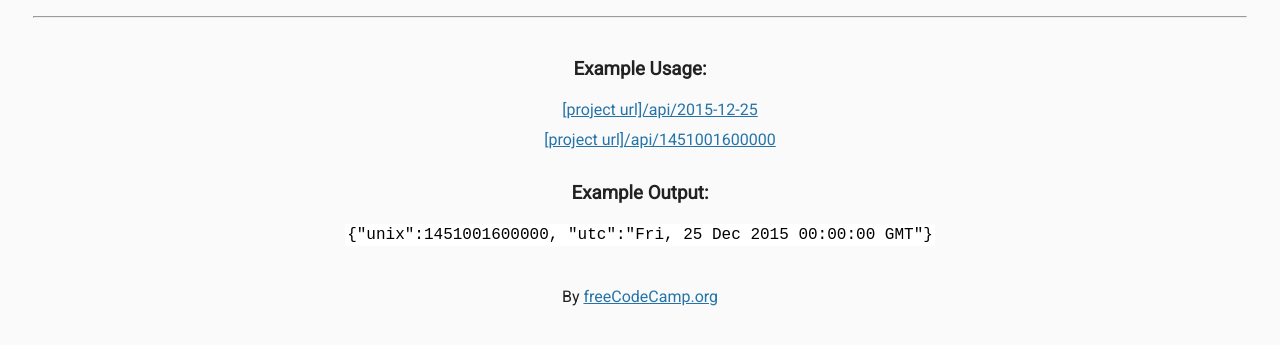
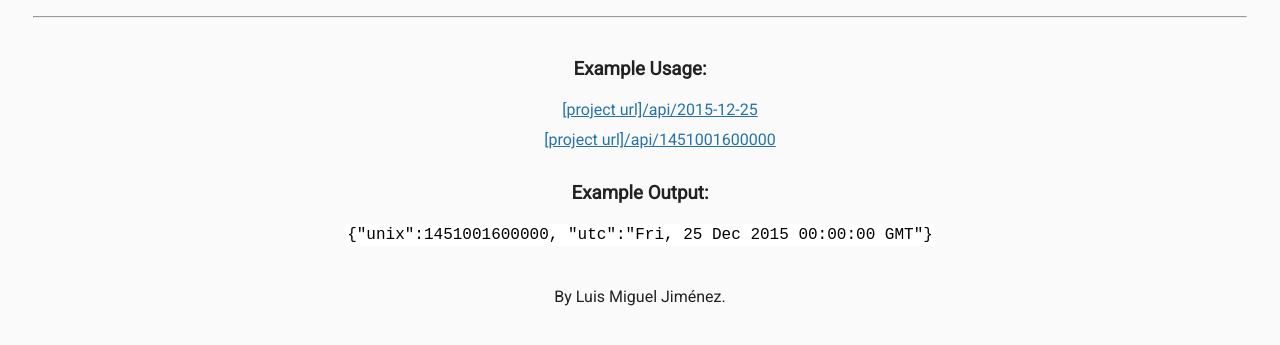
Before and after one commit to Yomiguel/Timestamp, a website: page views/index.html in a window 1280 px wide. Shown: the part 53-398 px from the top of the page. Drawn offline with Linux system fonts and the light colour scheme; files that its build step writes are made by us from their sources.

```diff
--- a/views/index.html
+++ b/views/index.html
@@ -25,7 +25,7 @@
     </div>
     <div class="footer">
       <p>
-        By <a href="https://www.freecodecamp.org/">freeCodeCamp.org</a>
+        By Luis Miguel Jiménez.
       </p>
     </div>
   </body>
```
